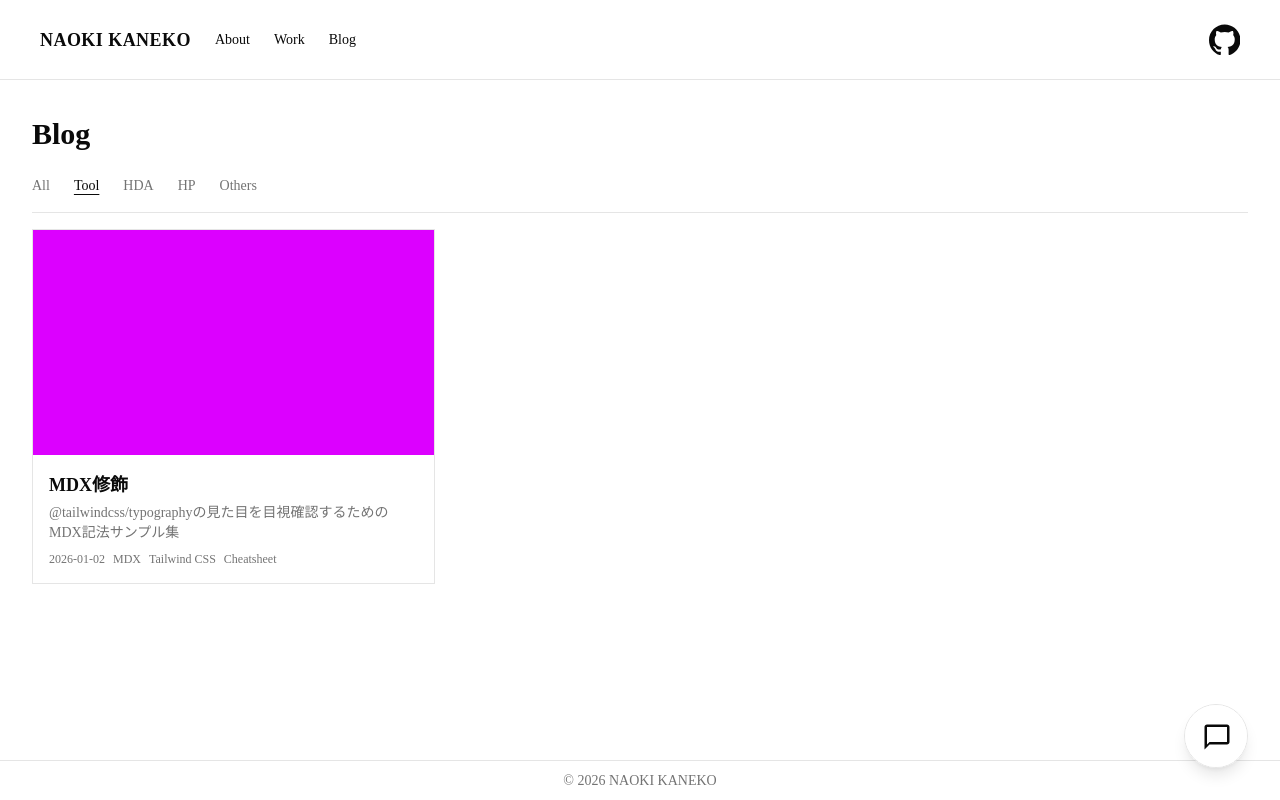
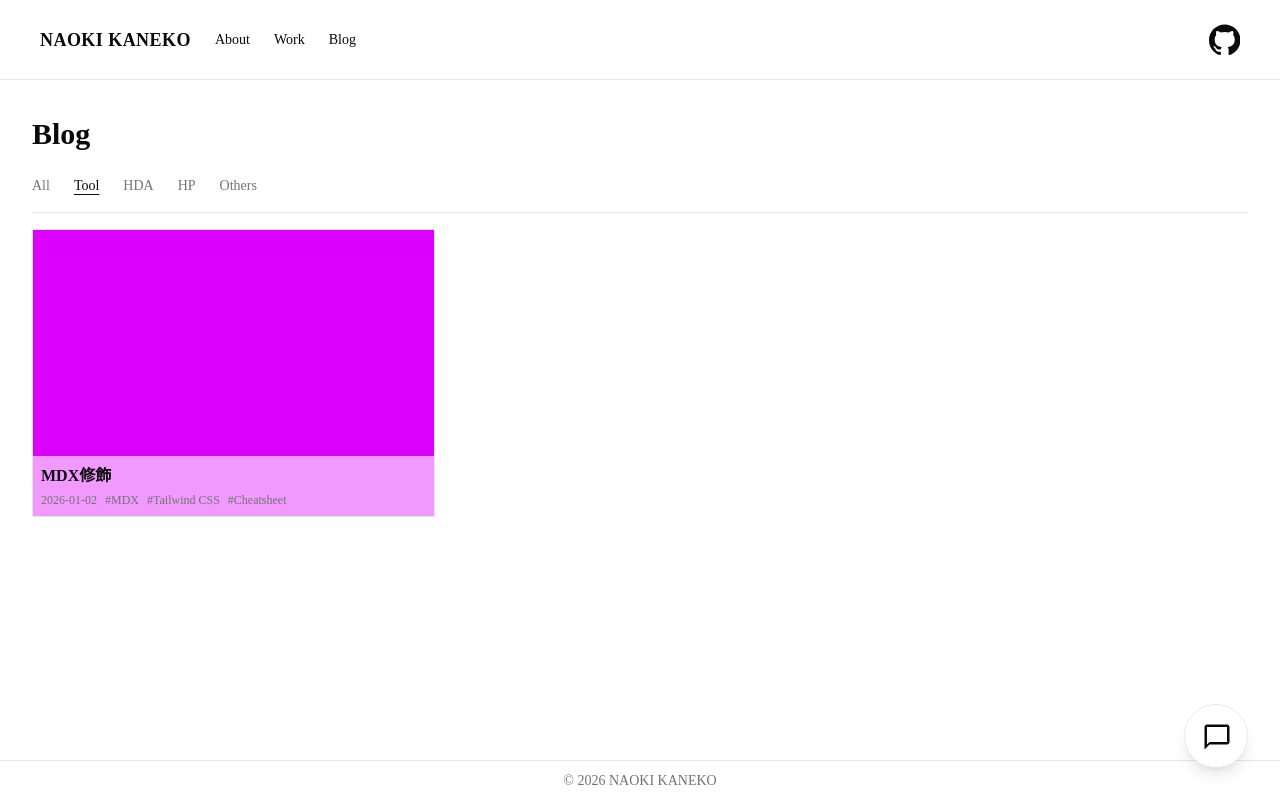
Before and after one commit to nokgc333/naokikaneko, a Next.js app: page /blog in a window 1280 px wide. Built offline with nearby package versions, Linux system fonts and the light colour scheme.

Commit message:
feat: restyle work and blog card design with hover effects

```diff
--- a/src/components/content-card.tsx
+++ b/src/components/content-card.tsx
@@ -9,23 +9,21 @@ type ContentCardProps = {
 
 export default function ContentCard({ entry, href }: ContentCardProps) {
   return (
-    <Link href={href} className="block border border-border hover:bg-muted">
+    <Link href={href} className="group relative block h-[288px] overflow-hidden border border-border">
       <Image
         src={entry.thumbnail ?? "/images/placeholder.svg"}
         alt={entry.title}
-        width={800}
-        height={450}
-        className="aspect-video w-full object-cover"
+        fill
+        className="object-cover transition-transform duration-[500ms] ease-out group-hover:scale-110"
       />
-      <div className="p-4">
-        <h3 className="line-clamp-1 text-lg font-semibold">{entry.title}</h3>
-        <p className="mt-1 line-clamp-2 min-h-10 text-sm text-muted-foreground">
-          {entry.description}
-        </p>
-        <div className="mt-2 flex flex-wrap gap-2 text-xs text-muted-foreground">
+      <div className="absolute inset-x-0 bottom-0 bg-background/60 p-2 backdrop-blur-sm transition-colors duration-500 ease-out group-hover:bg-black/80">
+        <h3 className="line-clamp-1 text-base font-semibold group-hover:text-white">
+          {entry.title}
+        </h3>
+        <div className="mt-1 flex flex-wrap gap-2 text-xs text-muted-foreground group-hover:text-white">
           <time>{entry.date}</time>
           {entry.tags.map((tag) => (
-            <span key={tag}>{tag}</span>
+            <span key={tag}>#{tag}</span>
           ))}
         </div>
       </div>
--- a/src/components/work-card.tsx
+++ b/src/components/work-card.tsx
@@ -9,20 +9,20 @@ type WorkCardProps = {
 
 export default function WorkCard({ entry, href }: WorkCardProps) {
   return (
-    <Link href={href} className="group relative block h-64 overflow-hidden border border-border">
+    <Link href={href} className="group relative block h-[288px] overflow-hidden border border-border">
       <Image
         src={entry.thumbnail ?? "/images/placeholder.svg"}
         alt={entry.title}
         fill
-        className="object-cover transition-transform group-hover:scale-105"
+        className="object-cover transition-transform duration-[500ms] ease-out group-hover:scale-110"
       />
-      <div className="absolute inset-x-0 bottom-0 bg-background/60 p-2 backdrop-blur-sm transition-colors duration-300 group-hover:bg-background/90">
-        <h3 className="line-clamp-1 text-lg font-semibold">{entry.title}</h3>
-        <div className="flex flex-wrap text-xs leading-6 text-muted-foreground">
+      <div className="absolute inset-x-0 bottom-0 bg-background/80 p-2 backdrop-blur-sm transition-colors duration-500 ease-out group-hover:bg-black/80">
+        <h3 className="line-clamp-1 text-base font-semibold group-hover:text-white">
+          {entry.title}
+        </h3>
+        <div className="mt-1 flex flex-wrap gap-2 text-xs text-muted-foreground group-hover:text-white">
           {entry.tags.map((tag) => (
-            <span key={tag} className="mr-2">
-              #{tag}
-            </span>
+            <span key={tag}>#{tag}</span>
           ))}
         </div>
       </div>
```
Also changed, not shown: 1 other file (tests, documents, lock files or other folders).
